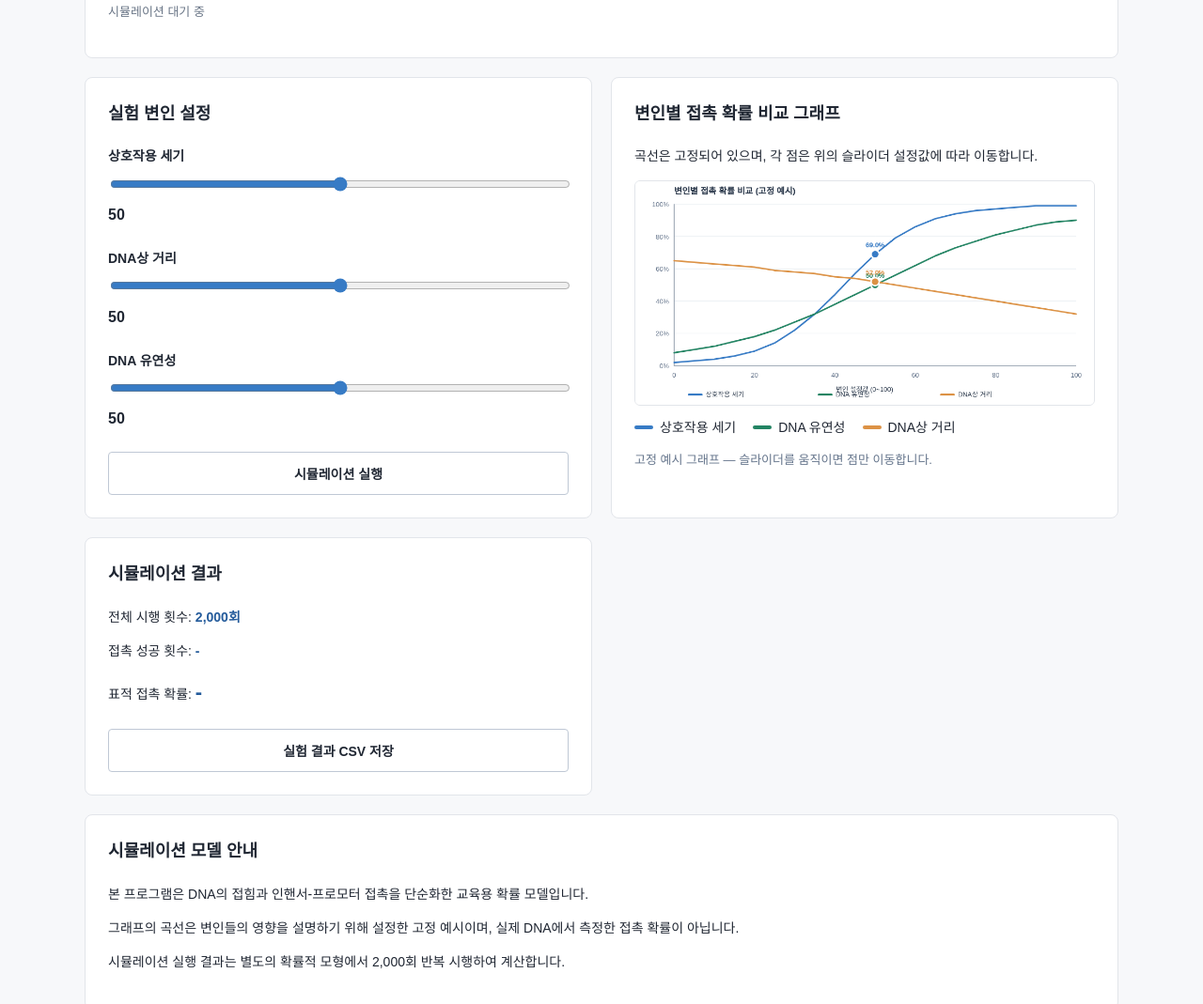
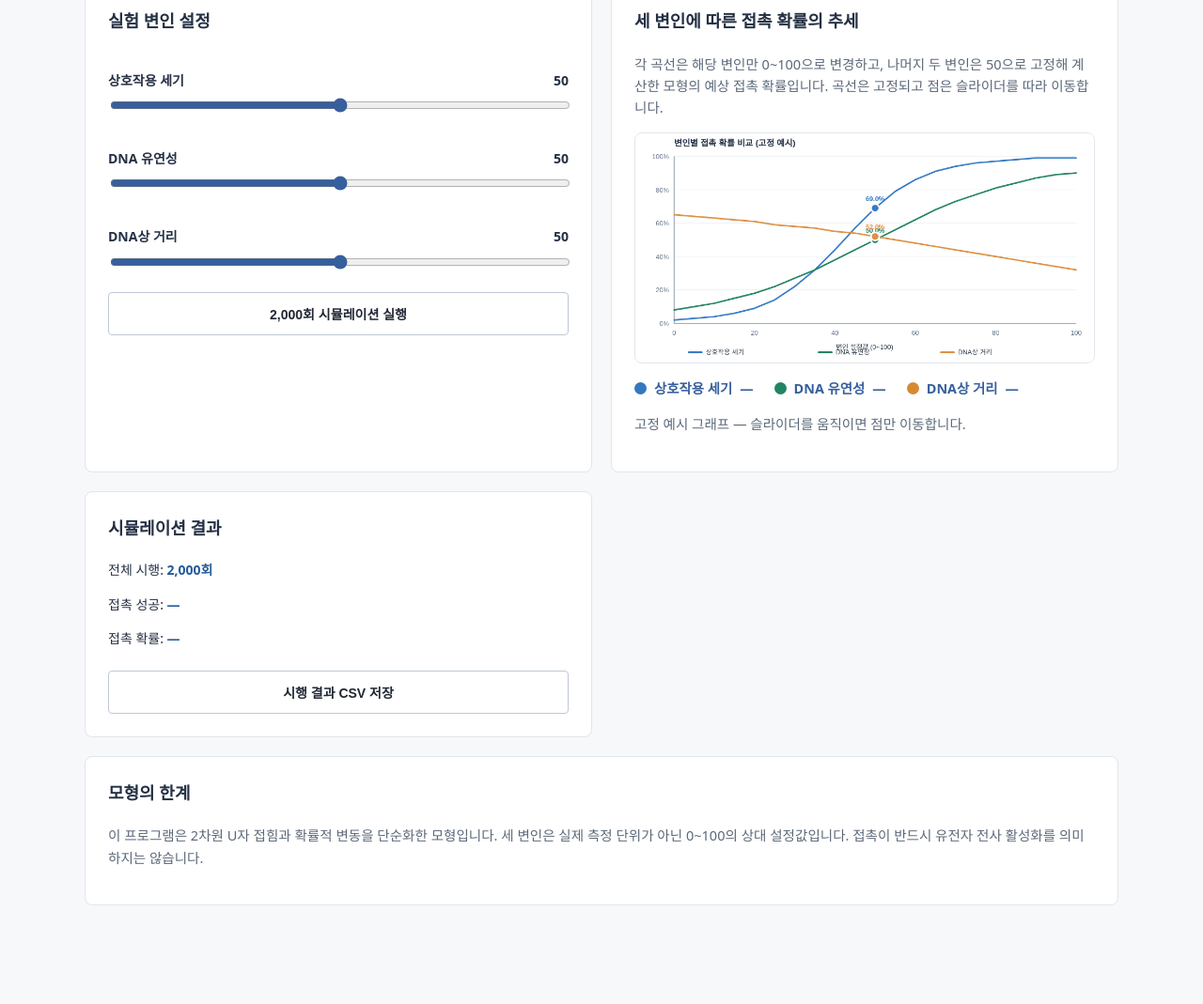
Before and after one commit to hanseungju0328/bio, a plain HTML site: page index.html in a window 1280 px wide. Shown: the part 724-1793 px from the top of the page at 94% size. After the commit the page ends 1688 px from the top, so only its background shows below. Drawn offline with Linux system fonts and the light colour scheme.

Commit message:
Update index.html

```diff
--- a/index.html
+++ b/index.html
@@ -10,82 +10,92 @@
   <link rel="stylesheet" href="style.css">
 
   <style>
+    body {
+      font-family: system-ui, sans-serif;
+      color: #243044;
+    }
+
+    main {
+      max-width: 1100px;
+      margin: 0 auto;
+    }
+
     canvas {
       display: block;
-      max-width: 100%;
+      width: 100%;
+      max-width: 900px;
       height: auto;
+      background: white;
+      border: 1px solid #e0e6ed;
+      border-radius: 8px;
     }
 
-    .variable-control {
-      margin-bottom: 22px;
+    .controls {
+      display: grid;
+      gap: 18px;
+      margin-bottom: 20px;
     }
 
-    .variable-control label {
-      display: block;
-      margin-bottom: 8px;
+    .control label {
+      display: flex;
+      justify-content: space-between;
       font-weight: 600;
+      margin-bottom: 7px;
     }
 
-    .variable-control input {
+    .control input {
       width: 100%;
-      accent-color: #377bc5;
+      display: block;
+      cursor: pointer;
     }
 
-    .variable-control output {
-      display: inline-block;
-      margin-top: 5px;
-      font-weight: 600;
-    }
-
-    .graph-legend {
-      display: flex;
-      flex-wrap: wrap;
-      gap: 18px;
-      margin-top: 12px;
-      font-size: 14px;
-    }
-
-    .legend-item {
-      display: flex;
-      align-items: center;
-      gap: 7px;
-    }
-
-    .legend-color {
-      display: inline-block;
-      width: 20px;
-      height: 4px;
-      border-radius: 3px;
-    }
-
-    .graph-note {
-      font-size: 13px;
-      color: #64748b;
+    .note {
+      color: #5c697a;
+      font-size: 0.91rem;
       line-height: 1.6;
     }
 
-    .result-value {
-      font-size: 22px;
-      font-weight: 700;
+    .legend {
+      display: flex;
+      flex-wrap: wrap;
+      gap: 12px 22px;
+      margin-top: 15px;
+    }
+
+    .legend span {
+      display: inline-flex;
+      align-items: center;
+      gap: 8px;
+      font-size: 0.9rem;
+    }
+
+    .swatch {
+      width: 13px;
+      height: 13px;
+      display: inline-block;
+      border-radius: 50%;
+    }
+
+    .legend b, .result {
+      font-variant-numeric: tabular-nums;
+    }
+
+    button {
+      cursor: pointer;
     }
   </style>
 </head>
 
 <body>
-
   <header>
     <h1>DNA Enhancer Simulator</h1>
-    <p>
-      원거리 조절부위의 접촉 확률 및
-      DNA 루핑 시뮬레이션
-    </p>
+    <p>인핸서–프로모터 접촉과 DNA 루핑 모형</p>
   </header>
 
   <main>
 
-    <!-- DNA 구조 시뮬레이션 -->
     <section>
-      <h2>DNA 루핑 시뮬레이션</h2>
+      <h2>DNA 접힘 시뮬레이션</h2>
 
       <canvas
         id="dnaCanvas"
@@ -93,18 +103,18 @@
         height="400">
       </canvas>
 
-      <p id="status">
-        시뮬레이션 대기 중
-      </p>
+      <p id="status">시뮬레이션 대기 중</p>
     </section>
 
-    <!-- 변수 설정 -->
     <section>
       <h2>실험 변인 설정</h2>
 
-      <div class="variable-control">
+      <div class="controls">
+
+        <div class="control">
           <label for="force">
             상호작용 세기
+            <output id="forceValue">50</output>
           </label>
 
           <input
@@ -114,13 +124,27 @@
             max="100"
             step="1"
             value="50">
-
-        <output id="forceValue">50</output>
         </div>
 
-      <div class="variable-control">
+        <div class="control">
+          <label for="flexibility">
+            DNA 유연성
+            <output id="flexibilityValue">50</output>
+          </label>
+
+          <input
+            type="range"
+            id="flexibility"
+            min="0"
+            max="100"
+            step="1"
+            value="50">
+        </div>
+
+        <div class="control">
           <label for="distance">
             DNA상 거리
+            <output id="distanceValue">50</output>
           </label>
 
           <input
@@ -130,123 +154,93 @@
             max="100"
             step="1"
             value="50">
-
-        <output id="distanceValue">50</output>
         </div>
 
-      <div class="variable-control">
-        <label for="flexibility">
-          DNA 유연성
-        </label>
-
-        <input
-          type="range"
-          id="flexibility"
-          min="0"
-          max="100"
-          step="1"
-          value="50">
-
-        <output id="flexibilityValue">50</output>
       </div>
 
       <button id="runBtn">
-        시뮬레이션 실행
+        2,000회 시뮬레이션 실행
       </button>
     </section>
 
-    <!-- 고정 그래프 -->
     <section>
-      <h2>변인별 접촉 확률 비교 그래프</h2>
+      <h2>세 변인에 따른 접촉 확률의 추세</h2>
 
-      <p>
-        곡선은 고정되어 있으며,
-        각 점은 위의 슬라이더 설정값에 따라 이동합니다.
+      <p class="note">
+        각 곡선은 해당 변인만 0~100으로 변경하고,
+        나머지 두 변인은 50으로 고정해 계산한
+        모형의 예상 접촉 확률입니다.
+        곡선은 고정되고 점은 슬라이더를 따라 이동합니다.
       </p>
 
       <canvas
         id="resultGraph"
         width="900"
-        height="440">
+        height="450">
       </canvas>
 
-      <div class="graph-legend">
-        <div class="legend-item">
-          <span
-            class="legend-color"
-            style="background:#377bc5">
+      <div class="legend">
+        <span>
+          <i class="swatch"
+             style="background:#3478bd"></i>
+          상호작용 세기
+          <b id="forceGraphValue">—</b>
         </span>
-          상호작용 세기
+
+        <span>
+          <i class="swatch"
+             style="background:#238463"></i>
+          DNA 유연성
+          <b id="flexibilityGraphValue">—</b>
+        </span>
+
+        <span>
+          <i class="swatch"
+             style="background:#d58a32"></i>
+          DNA상 거리
+          <b id="distanceGraphValue">—</b>
+        </span>
       </div>
 
-        <div class="legend-item">
-          <span
-            class="legend-color"
-            style="background:#238463">
-          </span>
-          DNA 유연성
-        </div>
-
-        <div class="legend-item">
-          <span
-            class="legend-color"
-            style="background:#dc9245">
-          </span>
-          DNA상 거리
-        </div>
-      </div>
-
-      <p id="graphStatus" class="graph-note">
-        고정 예시 그래프 — 실험 측정값이 아닙니다.
+      <p class="note" id="graphStatus">
+        그래프는 교육용 모형의 예측값이며
+        논문의 실측값이 아닙니다.
       </p>
     </section>
 
-    <!-- 시뮬레이션 결과 -->
     <section>
       <h2>시뮬레이션 결과</h2>
 
-      <p>
-        전체 시행 횟수:
+      <p class="result">
+        전체 시행:
         <strong id="trialCount">2,000회</strong>
       </p>
 
-      <p>
-        접촉 성공 횟수:
-        <strong id="successCount">-</strong>
+      <p class="result">
+        접촉 성공:
+        <strong id="successCount">—</strong>
       </p>
 
-      <p>
-        표적 접촉 확률:
-        <strong
-          id="targetResult"
-          class="result-value">-</strong>
+      <p class="result">
+        접촉 확률:
+        <strong id="targetResult">—</strong>
       </p>
 
       <button id="downloadBtn">
-        실험 결과 CSV 저장
+        시행 결과 CSV 저장
       </button>
     </section>
 
-    <!-- 모델 설명 -->
     <section>
-      <h2>시뮬레이션 모델 안내</h2>
+      <h2>모형의 한계</h2>
 
-      <p>
-        본 프로그램은 DNA의 접힘과
-        인핸서-프로모터 접촉을 단순화한
-        교육용 확률 모델입니다.
-      </p>
-
-      <p>
-        그래프의 곡선은 변인들의 영향을
-        설명하기 위해 설정한 고정 예시이며,
-        실제 DNA에서 측정한 접촉 확률이 아닙니다.
-      </p>
-
-      <p>
-        시뮬레이션 실행 결과는
-        별도의 확률적 모형에서
-        2,000회 반복 시행하여 계산합니다.
+      <p class="note">
+        이 프로그램은 2차원 U자 접힘과 확률적
+        변동을 단순화한 모형입니다.
+        세 변인은 실제 측정 단위가 아닌
+        0~100의 상대 설정값입니다.
+        접촉이 반드시 유전자 전사 활성화를
+        의미하지는 않습니다.
       </p>
     </section>
 
```
Lines whose indentation alone changed are shown as unchanged.
